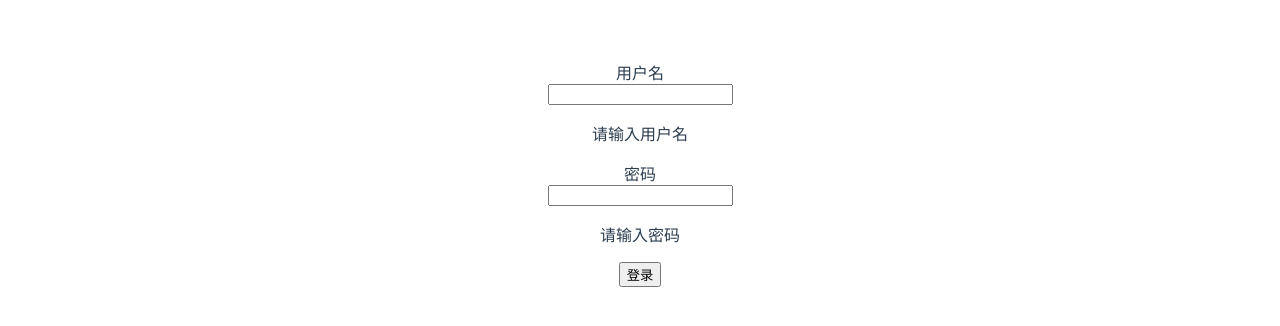
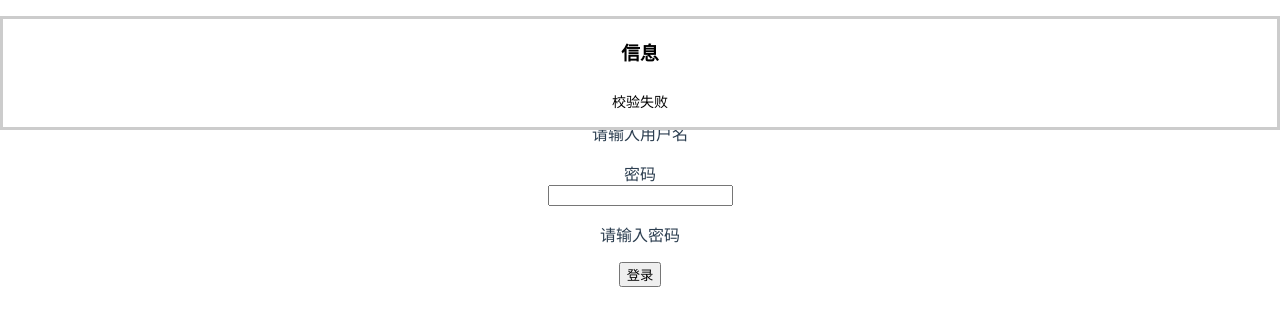
Before and after one commit to likwotsing/kaikeba, a Vue app: page / in a window 1280 px wide. Both pictures are taken after a click on the button "登录". Shown: the top 326 px of the page. Built offline with nearby package versions, Linux system fonts and the light colour scheme.

Commit message:
组件化-弹窗

```diff
--- /dev/null
+++ b/src/components/Notice.vue
@@ -0,0 +1,62 @@
+<template>
+  <div v-if="isShow" class="box">
+    <h3>{{title}}</h3>
+    <p class="box-content">{{message}}</p>
+  </div>
+</template>
+
+<script>
+  export default {
+    props: {
+      title: {
+        type: String,
+        default: ''
+      },
+      message: {
+        type: String,
+        default: ''
+      },
+      duration: {
+        type: Number,
+        default: 1000
+      }
+    },
+    data() {
+      return {
+        isShow: false
+      }
+    },
+    methods: {
+      show() {
+        this.isShow = true
+        setTimeout(this.hide, this.duration)
+      },
+      hide() {
+        this.isShow = false
+        this.remove()
+      }
+    },
+  }
+</script>
+
+<style scoped>
+.box {
+  position: fixed;
+  width: 100%;
+  top: 16px;
+  left: 0;
+  text-align: center;
+  pointer-events: none;
+  background-color: #fff;
+  border: 3px solid #ccc;
+  box-sizing: border-box;
+}
+.box-content {
+  width: 200px;
+  margin: 10px auto;
+  padding: 8px 16px;
+  font-size: 14px;
+  border-radius: 3px;
+  margin-bottom: 8px;
+}
+</style>
--- a/src/components/form/index.vue
+++ b/src/components/form/index.vue
@@ -18,6 +18,8 @@
 import KInput from '@/components/form/KInput.vue';
 import KFormItem from '@/components/form/KFormItem.vue';
 import KForm from '@/components/form/KForm.vue';
+import Notice from '@/components/Notice.vue';
+
 export default {
   components: {
     KInput,
@@ -43,7 +45,12 @@ export default {
         if (isValid) {
           console.log('校验通过')
         } else {
-          console.log('校验失败')
+          // console.log('校验失败')
+          this.$create(Notice, {
+            title: '信息',
+            message: '校验失败',
+            duration: 3000
+          }).show()
         }
       })
     }
--- a/src/main.js
+++ b/src/main.js
@@ -1,8 +1,11 @@
 import Vue from 'vue'
 import App from './App.vue'
 import './plugins/element.js'
+import {create} from '@/utils/create.js'
 
 Vue.config.productionTip = false
+
+Vue.prototype.$create = create
 
 // new Vue结果是根实例 $root
 // App是跟组件  $root.$children[0]
--- /dev/null
+++ b/src/utils/create.js
@@ -0,0 +1,29 @@
+// 创建一个create函数，动态生成组件实例，并且挂载到body上
+
+import Vue from 'vue'
+
+export function create(Component, props) {
+  // 借用Vue构造函数来动态生成这个组件实例
+  const vm = new Vue({
+    render(h) {
+      // h是createElement别名，它可以返回一个虚拟dom，VNode
+      return h(Component, {props})
+    }
+  })
+
+  // 通过挂载得到真实dom
+  vm.$mount()
+
+  // 通过$el属性获取真实dom
+  document.body.appendChild(vm.$el)
+
+  // 获取组件
+  const comp = vm.$children[0]
+
+  // 销毁组件
+  comp.remove = () => {
+    document.body.removeChild(vm.$el)
+    comp.$destroy()
+  }
+  return comp
+}
```
